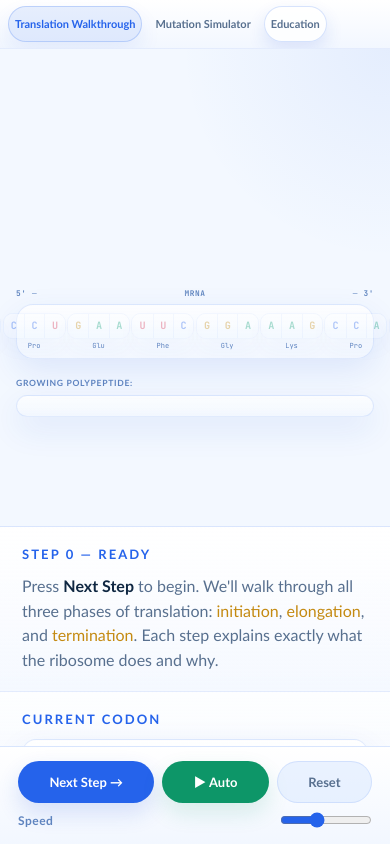
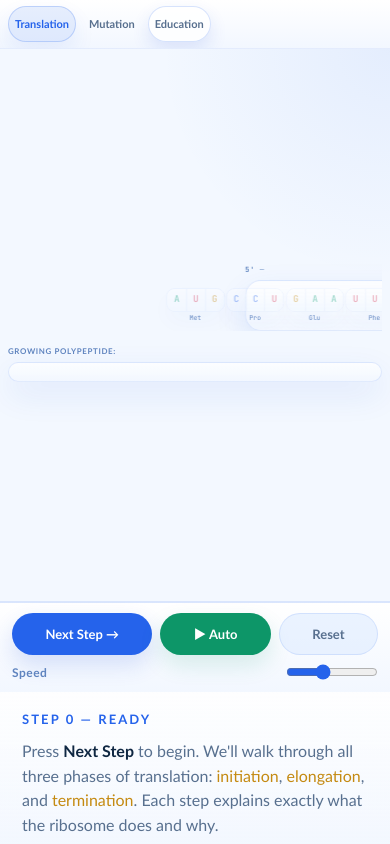
Before and after one commit to juanbetancurm/translation-app, a React (Vite) app: page /walkthrough in a window 390 px wide. Built offline with nearby package versions, Linux system fonts and the light colour scheme.

Commit message:
Responsive mode for transalation and mutation simulators improved.

```diff
--- a/src/App.css
+++ b/src/App.css
@@ -84,6 +84,10 @@
   color: var(--ac2);
 }
 
+.tab-label-short {
+  display: none;
+}
+
 [data-theme="dark"] .tabs {
   background: linear-gradient(
     180deg,
@@ -135,6 +139,14 @@
   .tab-external {
     margin-left: 0;
   }
+
+  .tab-label-wide {
+    display: none;
+  }
+
+  .tab-label-short {
+    display: inline;
+  }
 }
 
 @media (max-width: 420px) {
--- a/src/App.jsx
+++ b/src/App.jsx
@@ -17,7 +17,8 @@ export default function App() {
           className={({ isActive }) => `tab${isActive ? " tab-active" : ""}`}
         >
           <span className="tab-icon" aria-hidden="true">DNA</span>
-          Translation Walkthrough
+          <span className="tab-label-wide">Translation Walkthrough</span>
+          <span className="tab-label-short">Translation</span>
         </NavLink>
         <NavLink
           to="/mutation"
@@ -25,14 +26,16 @@ export default function App() {
           className={({ isActive }) => `tab${isActive ? " tab-active" : ""}`}
         >
           <span className="tab-icon" aria-hidden="true">Lab</span>
-          Mutation Simulator
+          <span className="tab-label-wide">Mutation Simulator</span>
+          <span className="tab-label-short">Mutation</span>
         </NavLink>
         <a
           href="https://www.labolavs.com/category/education"
           className="tab tab-external"
         >
           <span className="tab-icon" aria-hidden="true">Edu</span>
-          Education
+          <span className="tab-label-wide">Education</span>
+          <span className="tab-label-short">Education</span>
         </a>
       </nav>
 
--- a/src/features/mutation-simulator/MutationSimulator.css
+++ b/src/features/mutation-simulator/MutationSimulator.css
@@ -164,6 +164,9 @@
 }
 
 .mutation-strand-with-ribo {
+  --fixed-ribosome: 0;
+  --track-offset: 0px;
+
   position: relative;
   width: 100%;
   max-width: none;
@@ -175,6 +178,9 @@
 
 .mutation-strand-with-ribo > .mrna-row {
   margin-top: 0;
+  transform: translateX(var(--track-offset));
+  transition: transform 0.7s cubic-bezier(0.4, 0, 0.2, 1);
+  will-change: transform;
 }
 
 .mutant-ribo-overlay {
@@ -339,11 +345,51 @@
 
 @media (max-width: 560px) {
   .mutation {
-    grid-template-rows: minmax(0, 58%) minmax(0, 42%);
+    grid-template-rows: minmax(0, 1fr) minmax(260px, 38%);
   }
 
   .mutation .stage {
-    --scene-scale: 0.76;
+    --scene-scale: 0.7;
+
+    overflow-x: hidden;
+    padding: 8px;
+    gap: 5px;
+  }
+
+  .mutation-strand-with-ribo {
+    --fixed-ribosome: 1;
+  }
+
+  .mutation-strand-with-ribo > .mrna-row {
+    padding-inline: 28px;
+  }
+
+  .mut-strand-wrapper {
+    overflow: hidden;
+  }
+
+  .mutation-strand-with-ribo-animated {
+    padding-top: calc(232px * var(--scene-scale));
+  }
+
+  .mutant-ribo-overlay {
+    height: calc(232px * var(--scene-scale));
+  }
+
+  .mutation-result-band .analysis-card {
+    padding: 6px 10px;
+  }
+
+  .mutation-result-band .analysis-row {
+    gap: 6px;
+  }
+
+  .mutation-result-band .analysis-type {
+    font-size: 13px;
+  }
+
+  .mutation-result-band .analysis-explanation {
+    font-size: 11px;
   }
 
   .mutation-result-band .protein-row {
@@ -364,7 +410,17 @@
   .mut-panel,
   .mut-animation-panel,
   .mut-presets-panel {
-    padding: 16px;
+    padding: 12px;
+  }
+
+  .mut-instructions {
+    font-size: 13px;
+  }
+
+  .mut-actions .btn {
+    flex: 1 1 150px;
+    min-height: 42px;
+    padding: 9px 12px;
   }
 }
 
--- a/src/features/mutation-simulator/MutationSimulator.jsx
+++ b/src/features/mutation-simulator/MutationSimulator.jsx
@@ -32,9 +32,10 @@ import { ORIG_SEQ } from "../../shared/biology/constants.js";
 import { ac, splitCodons } from "../../shared/biology/translation.js";
 import { getGuideStatus } from "../../shared/guided-tour/guidedTourStorage.js";
 import {
-  computeCodonCenter,
-  computeRibosomeLeft,
-} from "../../lib/ribosomePositioning.js";
+  computeTranslationSceneLayout,
+  readFixedRibosomeMode,
+  readSceneScale,
+} from "../../lib/translationSceneLayout.js";
 import {
   RELEASE_FACTOR_BOTTOM,
   RELEASE_FACTOR_HALF_WIDTH,
@@ -58,13 +59,6 @@ import "./MutationSimulator.css";
 
 const STOP_CODONS = new Set(["UAA", "UAG", "UGA"]);
 
-function readSceneScale(element) {
-  const scale = Number.parseFloat(
-    getComputedStyle(element).getPropertyValue("--scene-scale")
-  );
-  return Number.isFinite(scale) && scale > 0 ? scale : 1;
-}
-
 export default function MutationSimulator() {
   const [state, dispatch] = useReducer(
     mutationReducer,
@@ -76,6 +70,7 @@ export default function MutationSimulator() {
     []
   );
   const [riboLeft, setRiboLeft] = useState(0);
+  const [trackOffset, setTrackOffset] = useState(0);
   const [codonCenters, setCodonCenters] = useState([]);
   const [sceneScale, setSceneScale] = useState(1);
   const [guideRun, setGuideRun] = useState(null);
@@ -108,35 +103,47 @@ export default function MutationSimulator() {
       const codonEl = codonRefs[state.animation.riboCodonIndex]?.current;
       if (!container || !codonEl) return;
 
-      const containerRect = container.getBoundingClientRect();
       const scale = readSceneScale(container);
-      const centers = codonRefs.map((ref) => {
-        if (!ref.current) return null;
-        return computeCodonCenter(
-          ref.current.getBoundingClientRect(),
-          containerRect
-        );
+      const layout = computeTranslationSceneLayout({
+        container,
+        codonRefs,
+        activeCodonIndex: state.animation.riboCodonIndex,
+        ribosomeWidth: RIBOSOME_WIDTH * scale,
+        fixedRibosome: readFixedRibosomeMode(container),
+        clampRibosome: true,
       });
 
       setSceneScale((currentScale) =>
         Math.abs(currentScale - scale) < 0.01 ? currentScale : scale
       );
-      setCodonCenters(centers);
-      const ribosomeWidth = RIBOSOME_WIDTH * scale;
-      const rawRiboLeft = computeRibosomeLeft(
-        codonEl.getBoundingClientRect(),
-        containerRect,
-        ribosomeWidth
+      setCodonCenters(layout.codonCenters);
+      setTrackOffset((currentOffset) =>
+        Math.abs(currentOffset - layout.trackOffset) < 0.5
+          ? currentOffset
+          : layout.trackOffset
       );
-      const maxRiboLeft = Math.max(0, containerRect.width - ribosomeWidth);
-      setRiboLeft(
-        Math.min(Math.max(rawRiboLeft, 0), maxRiboLeft)
+      setRiboLeft((currentLeft) =>
+        Math.abs(currentLeft - layout.ribosomeLeft) < 0.5
+          ? currentLeft
+          : layout.ribosomeLeft
       );
     }
 
     updatePosition();
+    const resizeObserver =
+      typeof ResizeObserver === "undefined"
+        ? null
+        : new ResizeObserver(updatePosition);
+
+    if (resizeObserver && containerRef.current) {
+      resizeObserver.observe(containerRef.current);
+    }
+
     window.addEventListener("resize", updatePosition);
-    return () => window.removeEventListener("resize", updatePosition);
+    return () => {
+      resizeObserver?.disconnect();
+      window.removeEventListener("resize", updatePosition);
+    };
   }, [
     state.animation.riboCodonIndex,
     state.animation.stepIndex,
@@ -323,6 +330,7 @@ export default function MutationSimulator() {
                   ribosomeVisible ? " mutation-strand-with-ribo-animated" : ""
                 }`}
                 ref={containerRef}
+                style={{ "--track-offset": `${trackOffset}px` }}
               >
                 {state.analysis && (
                   <div className="mutant-ribo-overlay">
--- a/src/features/translation-walkthrough/TranslationWalkthrough.css
+++ b/src/features/translation-walkthrough/TranslationWalkthrough.css
@@ -82,6 +82,9 @@
 
 /* The wrapper ties the ribosome layer to the strand layer. */
 .strand-with-ribo {
+  --fixed-ribosome: 0;
+  --track-offset: 0px;
+
   position: relative;
   width: 100%;
   max-width: min(100%, calc(760px * var(--scene-scale)));
@@ -98,6 +101,9 @@
 .strand-with-ribo > .mrna-row {
   margin-top: calc(285px * var(--scene-scale));
   max-width: none;
+  transform: translateX(var(--track-offset));
+  transition: transform 0.7s cubic-bezier(0.4, 0, 0.2, 1);
+  will-change: transform;
 }
 
 .walkthrough .mrna-row,
@@ -235,14 +241,69 @@
 }
 
 @media (max-width: 560px) {
+  .walkthrough {
+    grid-template-rows: minmax(0, 1fr) auto;
+  }
+
+  .walkthrough-main {
+    min-height: 0;
+  }
+
   .walkthrough .stage {
-    --scene-scale: 0.78;
+    --scene-scale: 0.72;
+
+    overflow-x: hidden;
+    padding: 10px 8px 12px;
+    gap: 8px;
+  }
+
+  .strand-with-ribo {
+    --fixed-ribosome: 1;
+
+    overflow: hidden;
+  }
+
+  .strand-with-ribo > .mrna-row {
+    padding-inline: 28px;
+  }
+
+  .walkthrough-side {
+    max-height: 250px;
+  }
+
+  .walkthrough-side-scroll {
+    order: 2;
+    max-height: 152px;
+  }
+
+  .walkthrough-side .controls {
+    order: 1;
+  }
+
+  .walkthrough .phase-banner {
+    top: 8px;
+    max-width: calc(100% - 24px);
+    padding: 6px 14px;
+    font-size: 10px;
+    text-align: center;
+  }
+
+  .walkthrough .pep-area {
+    margin-top: 6px;
   }
 }
 
 @media (max-width: 520px) {
   .walkthrough-side .controls {
     align-items: stretch;
+    padding: 10px 12px;
+    gap: 8px;
+  }
+
+  .walkthrough-side .btn {
+    min-height: 42px;
+    padding: 9px 12px;
+    font-size: 13px;
   }
 
   .walkthrough-side .speed {
--- a/src/features/translation-walkthrough/TranslationWalkthrough.jsx
+++ b/src/features/translation-walkthrough/TranslationWalkthrough.jsx
@@ -32,9 +32,10 @@ import StepExplanation from "./components/StepExplanation";
 import { GC } from "../../shared/biology/geneticCode.js";
 import { ORIG_CODONS } from "../../shared/biology/constants.js";
 import {
-  computeCodonCenter,
-  computeRibosomeLeft,
-} from "../../lib/ribosomePositioning.js";
+  computeTranslationSceneLayout,
+  readFixedRibosomeMode,
+  readSceneScale,
+} from "../../lib/translationSceneLayout.js";
 import {
   RELEASE_FACTOR_BOTTOM,
   RELEASE_FACTOR_HALF_WIDTH,
@@ -54,13 +55,6 @@ import "./TranslationWalkthrough.css";
 
 const STRAND_ID = "walkthrough-strand";
 
-function readSceneScale(element) {
-  const scale = Number.parseFloat(
-    getComputedStyle(element).getPropertyValue("--scene-scale")
-  );
-  return Number.isFinite(scale) && scale > 0 ? scale : 1;
-}
-
 export default function TranslationWalkthrough() {
   // ── Reducer-managed state ────────────────────────────────────────
   const [state, dispatch] = useReducer(walkthroughReducer, initialState);
@@ -70,6 +64,7 @@ export default function TranslationWalkthrough() {
   // positioning effect below. Not stored in the reducer because the
   // reducer is pure (cannot touch the DOM).
   const [riboLeft, setRiboLeft] = useState(0);
+  const [trackOffset, setTrackOffset] = useState(0);
   const [codonCenters, setCodonCenters] = useState([]);
   const [sceneScale, setSceneScale] = useState(1);
   const [isAutoRunning, setIsAutoRunning] = useState(false);
@@ -95,32 +90,46 @@ export default function TranslationWalkthrough() {
       const codonEl = codonRefs[state.riboCodonIndex]?.current;
       if (!container || !codonEl) return;
 
-      const containerRect = container.getBoundingClientRect();
       const scale = readSceneScale(container);
-      const centers = codonRefs.map((ref) => {
-        if (!ref.current) return null;
-        return computeCodonCenter(
-          ref.current.getBoundingClientRect(),
-          containerRect
-        );
+      const layout = computeTranslationSceneLayout({
+        container,
+        codonRefs,
+        activeCodonIndex: state.riboCodonIndex,
+        ribosomeWidth: RIBOSOME_WIDTH * scale,
+        fixedRibosome: readFixedRibosomeMode(container),
       });
 
       setSceneScale((currentScale) =>
         Math.abs(currentScale - scale) < 0.01 ? currentScale : scale
       );
-      setCodonCenters(centers);
-      setRiboLeft(
-        computeRibosomeLeft(
-          codonEl.getBoundingClientRect(),
-          containerRect,
-          RIBOSOME_WIDTH * scale
-        )
+      setCodonCenters(layout.codonCenters);
+      setTrackOffset((currentOffset) =>
+        Math.abs(currentOffset - layout.trackOffset) < 0.5
+          ? currentOffset
+          : layout.trackOffset
+      );
+      setRiboLeft((currentLeft) =>
+        Math.abs(currentLeft - layout.ribosomeLeft) < 0.5
+          ? currentLeft
+          : layout.ribosomeLeft
       );
     }
 
     updateOverlayPositions();
+    const resizeObserver =
+      typeof ResizeObserver === "undefined"
+        ? null
+        : new ResizeObserver(updateOverlayPositions);
+
+    if (resizeObserver && containerRef.current) {
+      resizeObserver.observe(containerRef.current);
+    }
+
     window.addEventListener("resize", updateOverlayPositions);
-    return () => window.removeEventListener("resize", updateOverlayPositions);
+    return () => {
+      resizeObserver?.disconnect();
+      window.removeEventListener("resize", updateOverlayPositions);
+    };
   }, [codonRefs, state.stepIndex, state.riboCodonIndex, state.riboVisible]);
 
   const handleAutoTick = () => {
@@ -182,7 +191,11 @@ export default function TranslationWalkthrough() {
         <div className="stage" data-guide="animation-stage">
           <PhaseBanner phase={state.phase} />
 
-        <div className="strand-with-ribo" ref={containerRef}>
+        <div
+          className="strand-with-ribo"
+          ref={containerRef}
+          style={{ "--track-offset": `${trackOffset}px` }}
+        >
           <div className="ribo-zone">
             <Ribosome
               left={riboLeft}
--- /dev/null
+++ b/src/lib/translationSceneLayout.js
@@ -0,0 +1,81 @@
+import { computeCodonCenter } from "./ribosomePositioning.js";
+
+export function readSceneScale(element) {
+  const scale = Number.parseFloat(
+    getComputedStyle(element).getPropertyValue("--scene-scale")
+  );
+  return Number.isFinite(scale) && scale > 0 ? scale : 1;
+}
+
+export function readFixedRibosomeMode(element) {
+  const fixed = getComputedStyle(element)
+    .getPropertyValue("--fixed-ribosome")
+    .trim();
+  return fixed === "1" || fixed === "true";
+}
+
+export function computeCodonLayoutCenter(codonElement, containerElement) {
+  if (!codonElement || !containerElement) return null;
+
+  const offsetCenter = computeOffsetCenter(codonElement, containerElement);
+  if (offsetCenter != null) return offsetCenter;
+
+  return computeCodonCenter(
+    codonElement.getBoundingClientRect(),
+    containerElement.getBoundingClientRect()
+  );
+}
+
+export function computeTranslationSceneLayout({
+  container,
+  codonRefs,
+  activeCodonIndex,
+  ribosomeWidth,
+  fixedRibosome,
+  clampRibosome = false,
+}) {
+  const containerRect = container.getBoundingClientRect();
+  const codonCenters = codonRefs.map((ref) =>
+    computeCodonLayoutCenter(ref.current, container)
+  );
+  const activeCenter = codonCenters[activeCodonIndex];
+
+  let ribosomeLeft = 0;
+  let trackOffset = 0;
+
+  if (activeCenter != null) {
+    ribosomeLeft = activeCenter - ribosomeWidth / 2;
+  }
+
+  if (fixedRibosome) {
+    ribosomeLeft = Math.max(0, (containerRect.width - ribosomeWidth) / 2);
+    if (activeCenter != null) {
+      trackOffset = ribosomeLeft + ribosomeWidth / 2 - activeCenter;
+    }
+  } else if (clampRibosome) {
+    const maxRibosomeLeft = Math.max(0, containerRect.width - ribosomeWidth);
+    ribosomeLeft = Math.min(Math.max(ribosomeLeft, 0), maxRibosomeLeft);
+  }
+
+  return {
+    codonCenters: codonCenters.map((center) =>
+      center == null ? null : center + trackOffset
+    ),
+    ribosomeLeft,
+    trackOffset,
+  };
+}
+
+function computeOffsetCenter(element, ancestor) {
+  let left = 0;
+  let current = element;
+
+  while (current && current !== ancestor) {
+    left += current.offsetLeft ?? 0;
+    current = current.offsetParent;
+  }
+
+  if (current !== ancestor) return null;
+
+  return left + element.offsetWidth / 2;
+}
--- a/src/shared/components/RibosomeMrnaOverlay.css
+++ b/src/shared/components/RibosomeMrnaOverlay.css
@@ -32,6 +32,7 @@
   overflow: hidden;
   background: rgba(255, 255, 255, 0.5);
   box-shadow: 0 8px 18px rgba(29, 78, 216, 0.08);
+  transition: left 0.7s cubic-bezier(0.4, 0, 0.2, 1);
 }
 
 .ribo-mrna-codon-active {
```
Also changed, not shown: src/features/mutation-simulator/components/SequenceEditor.css (+13 -3 lines).
